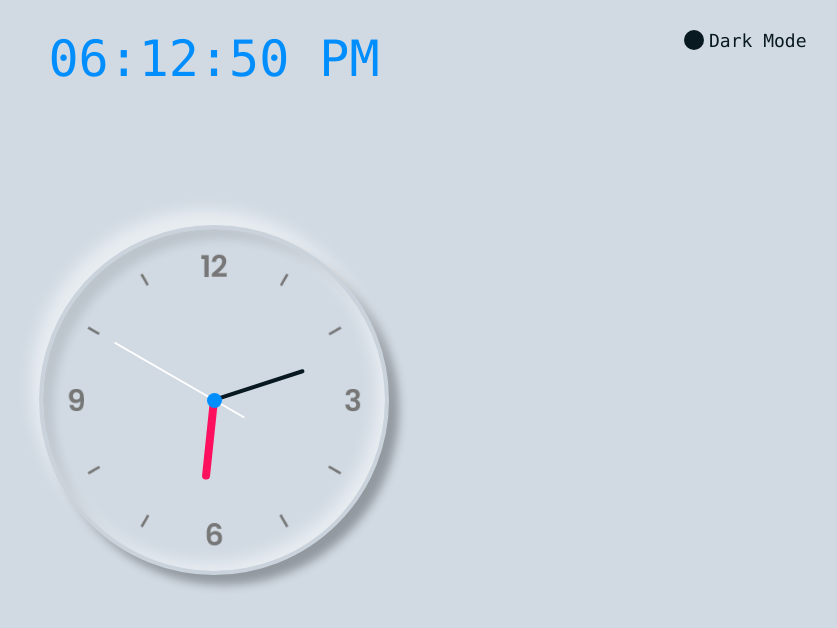
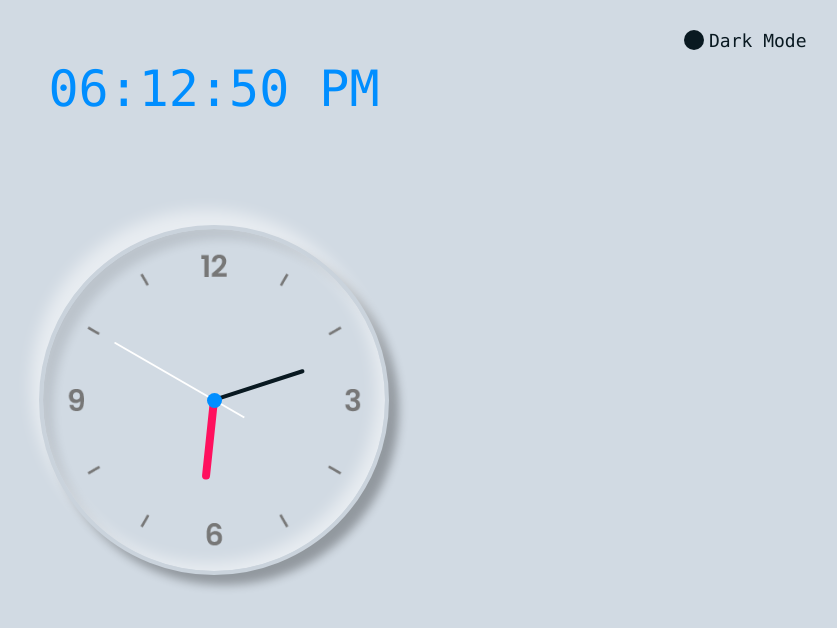
Before and after one commit to GanapathySubramanian/Javascript-clock, a plain HTML site: page index.html in a window 1280 px wide. Both pictures are taken after a click on the element 1120 px from the left and 40 px from the top of the page. Shown: the whole page, without its empty margins (426-1263 px from the left). Drawn offline with Linux system fonts and the light colour scheme.

Commit message:
Update style.css

```diff
--- a/style.css
+++ b/style.css
@@ -136,7 +136,7 @@ body.light .toggle::before{
 }
 body.light .digital-clock{
     position:absolute;
-    top: 30px;
+    top: 60px;
     font-family: consolas;
     cursor: pointer;
     transition: 0.5s;
@@ -147,7 +147,7 @@ body.light .digital-clock{
 }
 .digital-clock{
     position:absolute;
-    top: 30px;
+    top: 60px;
     font-family: consolas;
     cursor: pointer;
     transition: 0.5s;
```
